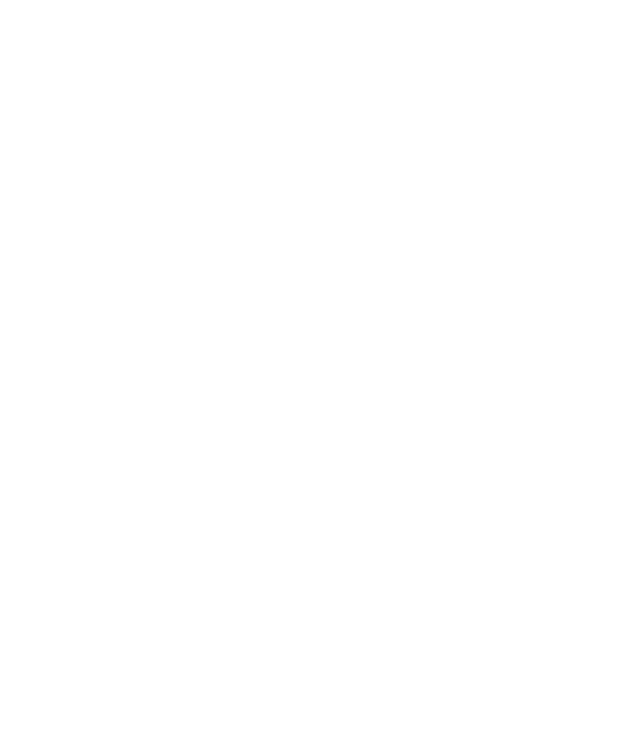
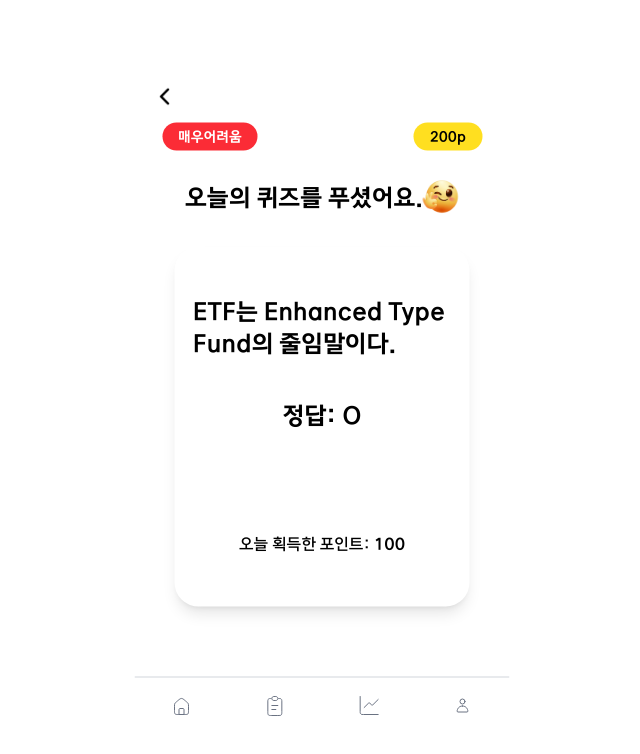
Before and after one commit to Chaean00/ET-FE, a React (Vite) app: page /ChatbotPage in a window 1280 px wide. Before the commit this address had no page. Shown: the top 754 px of the page, without its empty margins (318-958 px from the left). Built offline with nearby package versions, Linux system fonts and the light colour scheme.

Commit message:
[FEAT] 챗봇페이지 추가

```diff
--- a/src/App.jsx
+++ b/src/App.jsx
@@ -18,6 +18,7 @@ import MyTradePage from "./Domain/User/pages/MyTradePage";
 import OrderBookPage from "./Domain/Trade/pages/OrderBookPage";
 import StockPage from "./Domain/Trade/pages/StockPage";
 import StockTradePage from "./Domain/Trade/pages/StockTradePage";
+import ChatbotPage from "./Domain/Quiz/pages/ChatbotPage";
 
 function App() {
   return (
@@ -42,6 +43,7 @@ function App() {
         <Route path="/orderbook" element={<OrderBookPage />} />
         <Route path="/stock" element={<StockPage />} />
         <Route path="/stocktrade" element={<StockTradePage />} />
+        <Route path="/ChatbotPage" element={<ChatbotPage />} />
       </Routes>
     </div>
   );
--- /dev/null
+++ b/src/Domain/Quiz/pages/ChatbotPage.jsx
@@ -0,0 +1,39 @@
+import Footer from "../../../common/components/Footer";
+import QuizDone from "../components/QuizDone";
+import LevelPoint from "../components/LevelPoint";
+import smart from "../../../assets/tradetown/smart.png";
+import BackButton from "../../../common/components/BackButton";
+import { useNavigate } from "react-router-dom";
+
+const ChatbotPage = () => {
+    const navigate = useNavigate();
+  return (
+    <div className="min-h-screen flex flex-col items-center">
+      <div className="absolute top-4 left-4">
+        <span onClick={() => navigate(-1)}>
+          <BackButton className="w-8 h-8 object-contain" />
+        </span>
+      </div>
+
+      <div className="px-6">
+        <div className="m-auto mt-14 flex justify-between w-full max-w-xs">
+          <LevelPoint level="매우어려움" levelColor="bg-red-500" points={200} />
+        </div>
+
+        <div className="flex justify-center text-2xl font-bold text-center  mt-7">
+          <div className="text-center self-end">오늘의 퀴즈를 푸셨어요.</div>
+          <img src={smart} className="w-9 h-9" />
+        </div>
+
+        <div className="m-auto w-[90%] bg-white px-4.5 rounded-3xl shadow-lg mt-8">
+          <QuizDone content={"ETF는 Enhanced Type Fund의 줄임말이다."} />
+        </div>
+      </div>
+      <div className="w-full mt-auto">
+        <Footer />
+      </div>
+    </div>
+  );
+};
+
+export default ChatbotPage;
--- a/src/Domain/Quiz/pages/QuizMainPage.jsx
+++ b/src/Domain/Quiz/pages/QuizMainPage.jsx
@@ -13,7 +13,7 @@ const QuizMainPage = () => {
             src={GPTlogo}
             alt="GPT Logo"
             className="w-15 h-15 cursor-pointer"
-            onClick={() => navigate("/target-page")} // 클릭하면 이동
+            onClick={() => navigate("/ChatbotPage")} // 클릭하면 이동
           />
       </div>
       <div className="px-6">
```
